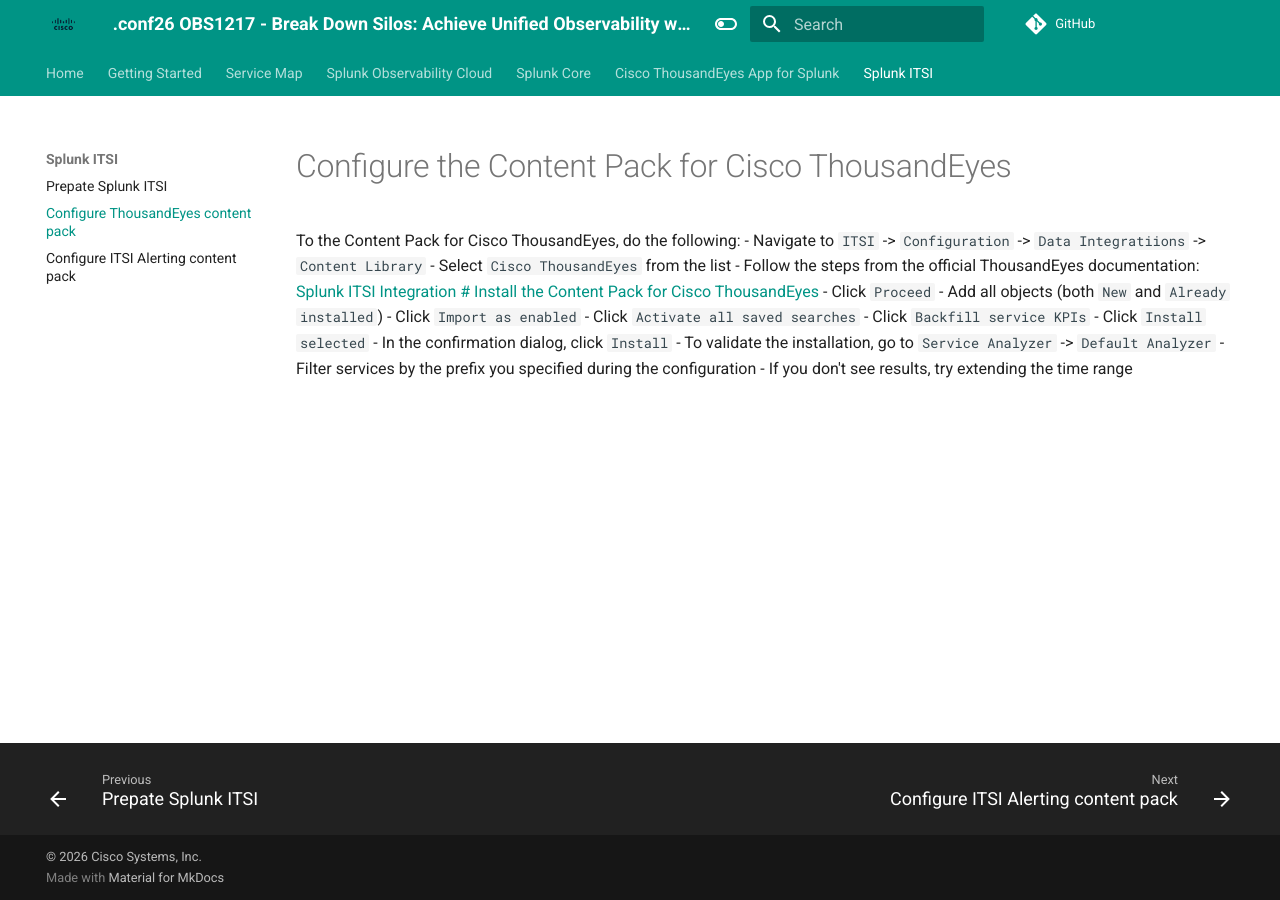
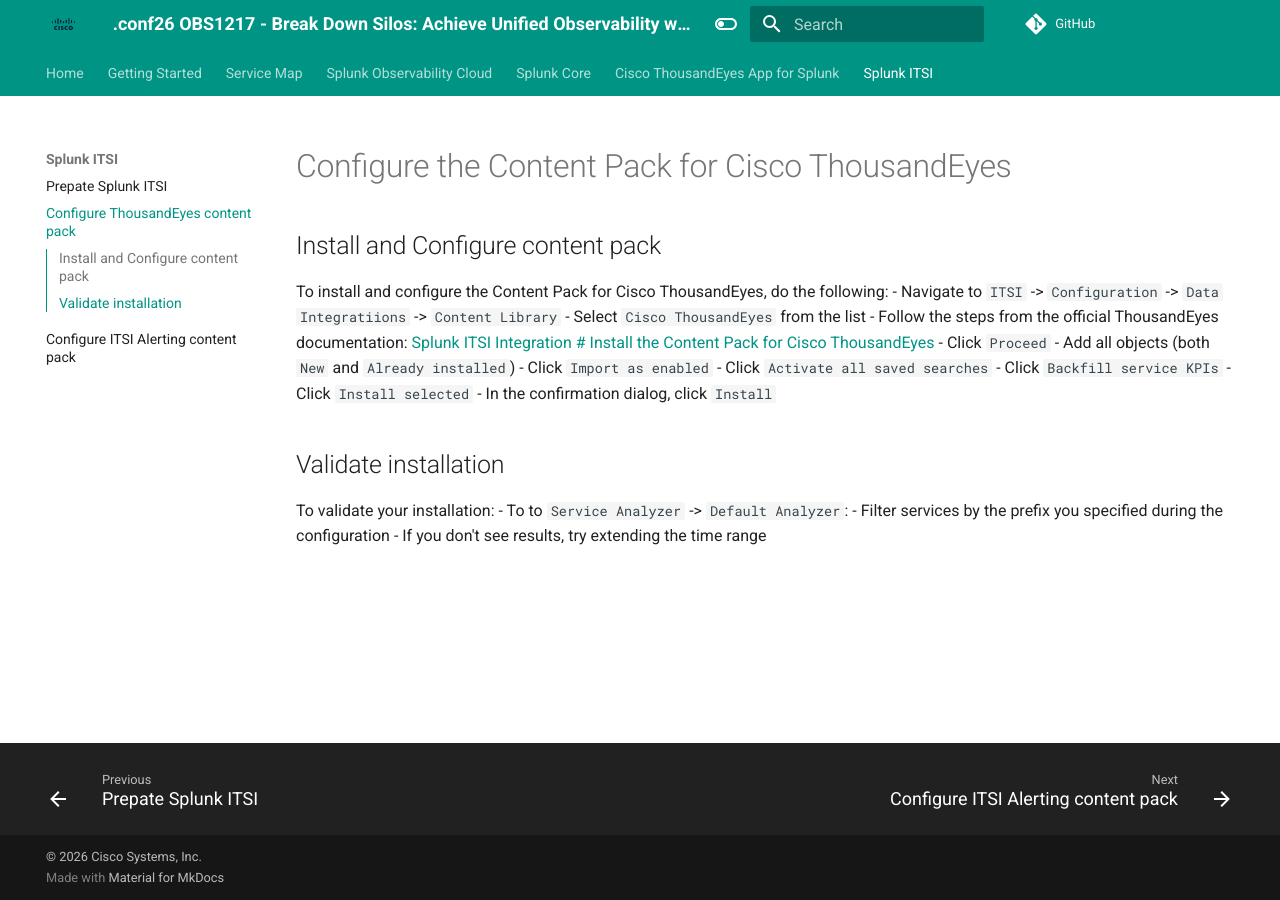
Before and after one commit to ajimenez1503/splunk.conf-2026-OBS1217, an MkDocs documentation site: the page built from docs/splunk_itsi/configure_te_content_pack.md, in a window 1280 px wide. Built offline with MkDocs 1.6.1 and Material for MkDocs 9.7.7, drawn with Linux system fonts in a browser that asks for light colours; comment, search, counter and statistics services are not loaded.

Commit message:
Update configure_te_content_pack.md

```diff
--- a/docs/splunk_itsi/configure_te_content_pack.md
+++ b/docs/splunk_itsi/configure_te_content_pack.md
@@ -1,6 +1,8 @@
 # Configure the Content Pack for Cisco ThousandEyes
 
-To the Content Pack for Cisco ThousandEyes, do the following:
+## Install and Configure content pack
+
+To install and configure the Content Pack for Cisco ThousandEyes, do the following:
 - Navigate to `ITSI` -> `Configuration` -> `Data Integratiions` -> `Content Library`
 - Select `Cisco ThousandEyes` from the list
 - Follow the steps from the official ThousandEyes documentation: [Splunk ITSI Integration # Install the Content Pack for Cisco ThousandEyes](https://docs.thousandeyes.com/product-documentation/integration-guides/custom-built-integrations/splunk-app/itsi#install-the-content-pack-for-cisco-thousandeyes)
@@ -11,6 +13,10 @@
     - Click `Backfill service KPIs`
     - Click `Install selected`
     - In the confirmation dialog, click `Install`
-- To validate the installation, go to `Service Analyzer` -> `Default Analyzer`
-    - Filter services by the prefix you specified during the configuration
-    - If you don't see results, try extending the time range
+
+## Validate installation
+
+To validate your installation:
+- To to `Service Analyzer` -> `Default Analyzer`:
+- Filter services by the prefix you specified during the configuration
+- If you don't see results, try extending the time range
```
